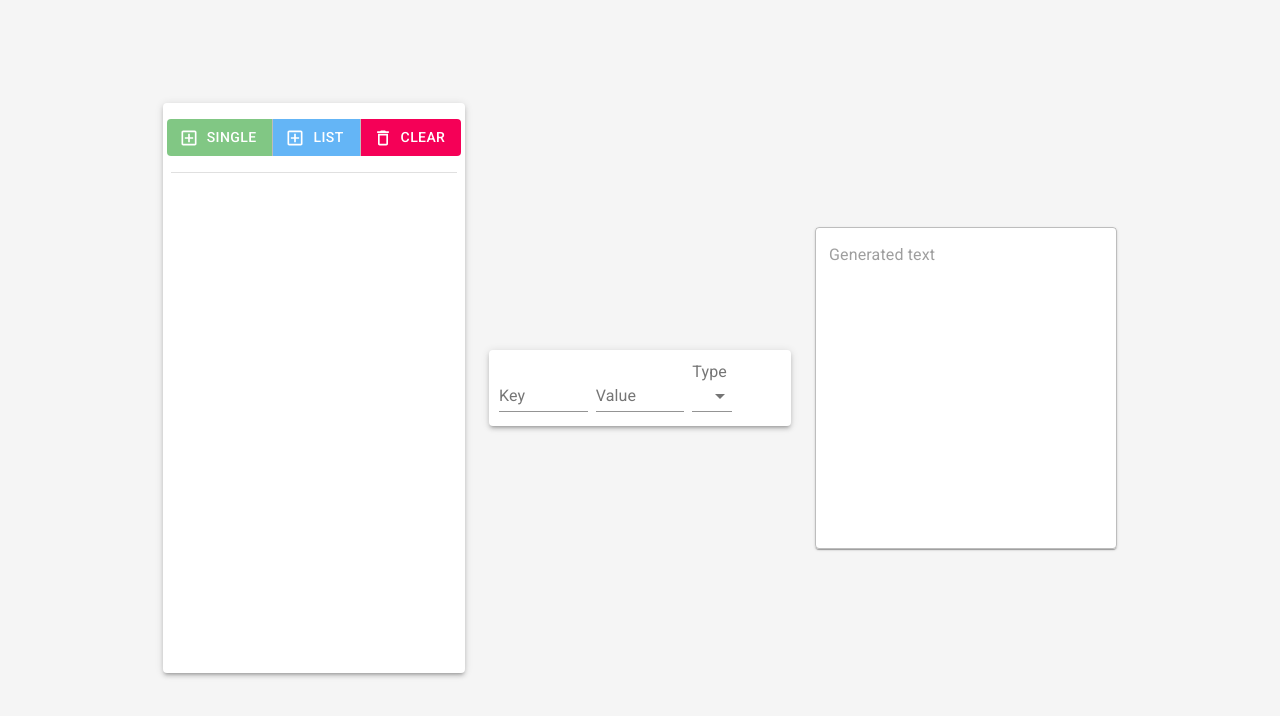
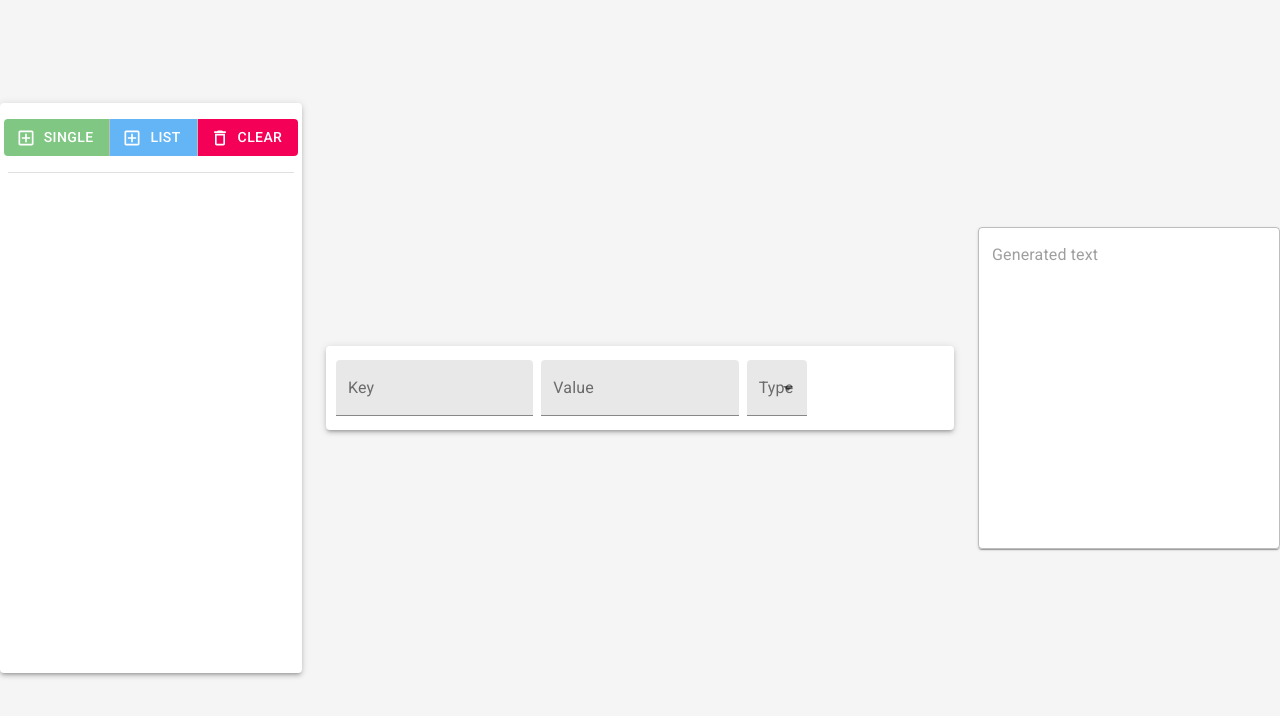
Before and after one commit to IsahannHan/list2text, a React (Create React App) app: page / in a window 1280 px wide. Shown: the top 716 px of the page. Built offline with nearby package versions, Linux system fonts and the light colour scheme.

Commit message:
fixing editing

```diff
--- a/src/components/ActionButtons/ActionButtons.js
+++ b/src/components/ActionButtons/ActionButtons.js
@@ -6,9 +6,6 @@ import React from 'react';
 import './ActionButtons.css';
 
 export default class ActionButtons extends React.Component {
-    constructor(props) {
-        super(props);
-    }
 
     render() {
         return (
--- a/src/components/App/App.js
+++ b/src/components/App/App.js
@@ -12,9 +12,9 @@ class App extends React.Component {
         super(props);
 
         this.state = {
-            currentElement: { id: 0, key: '', value: '', type: '' },
+            currentElement: {},
             elementList: [],
-            elementCount: 1,
+            elementCount: 0,
             profiles: [
                 {
                     name: 'default',
@@ -107,16 +107,8 @@ class App extends React.Component {
     }
 
     addNewItem(simple) {
-        const key = `New element ${this.state.elementCount}`;
-        const value = simple
-            ? 'Type something...'
-            : [
-                  {
-                      key: key + '[NESTED]',
-                      value: 'Type something...',
-                      type: 'simple',
-                  },
-              ];
+        const key = 'New element';
+        const value = simple ? 'Type something...' : [];
 
         const newElement = {
             id: this.state.elementCount,
@@ -131,36 +123,44 @@ class App extends React.Component {
         }));
     }
 
-    editItem(element) {
+    editItem(id) {
         this.setState({
-            currentElement: element,
+            currentElement: this.state.elementList.find((e) => e.id === id),
         });
     }
 
-    deleteItem(key) {
-        this.setState({
-            elementList: this.state.elementList.filter(
-                (item) => item.key !== key
-            ),
-        });
+    deleteItem(id) {
+        const element = this.state.elementList.find((e) => e.id === id);
+
+        if (Array.isArray(element.value)) {
+            element.value = [];
+        }
+
+        this.setState((prevState) => ({
+            elementList: prevState.elementList.filter((e) => e.id !== id),
+            currentElement:
+                prevState.currentElement === element
+                    ? {}
+                    : prevState.currentElement,
+        }));
     }
 
     clearList() {
-        this.setState({ elementList: [] });
+        this.setState({ elementList: [], currentElement: {} });
     }
 
     handleItemChanged(event, id) {
         const element = this.state.elementList.find((e) => e.id === id);
+        const elementIndex = this.state.elementList.findIndex(
+            (e) => e.id === id
+        );
 
         const changedField = event.target.name;
         const changedValue = event.target.value;
 
-        const newElement = update(element, {
-            [changedField]: { $set: changedValue },
-        });
-        const newElementList = update(this.state.elementList, {
-            $splice: [[id, 1, newElement]],
-        });
+        const newElement = { ...element, [changedField]: changedValue };
+        const newElementList = this.state.elementList;
+        newElementList[elementIndex] = newElement;
 
         this.setState({
             currentElement: newElement,
@@ -218,7 +218,7 @@ class App extends React.Component {
                         </Paper>
                     </Grid>
 
-                    <Grid item xs={3}>
+                    <Grid item xs={6}>
                         <Paper elevation={3}>
                             <ElementEditor
                                 onChange={this.handleItemChanged}
--- a/src/components/ElementEditor/ElementEditor.js
+++ b/src/components/ElementEditor/ElementEditor.js
@@ -4,11 +4,18 @@ import {
     TextField,
     MenuItem,
     InputLabel,
+    FormControl
 } from '@material-ui/core';
 import React from 'react';
 
 export default class ElementEditor extends React.Component {
     render() {
+        const id = this.props.element.id;
+        const key = this.props.element.key;
+        const valueIsArray = Array.isArray(this.props.element.value);
+        const value = valueIsArray ? '[LIST INSIDE]' : this.props.element.value;
+        const type = this.props.element.type;
+
         return (
             <>
                 <Grid
@@ -22,13 +29,10 @@ export default class ElementEditor extends React.Component {
                         <TextField
                             name="key"
                             label="Key"
-                            onChange={(event) =>
-                                this.props.onChange(
-                                    event,
-                                    this.props.element.id
-                                )
-                            }
-                            value={this.props.element.key}
+                            onChange={(event) => this.props.onChange(event, id)}
+                            value={key || ''}
+                            variant="filled"
+                            fullWidth={true}
                         />
                     </Grid>
 
@@ -36,37 +40,36 @@ export default class ElementEditor extends React.Component {
                         <TextField
                             name="value"
                             label="Value"
-                            onChange={(event) =>
-                                this.props.onChange(
-                                    event,
-                                    this.props.element.id
-                                )
-                            }
-                            value={this.props.element.value}
+                            disabled={valueIsArray}
+                            onChange={(event) => this.props.onChange(event, id)}
+                            value={value || ''}
+                            variant="filled"
+                            fullWidth={true}
                         />
                     </Grid>
                     <Grid item xs={4}>
-                        <InputLabel id="type">Type</InputLabel>
+                        <FormControl variant="filled">
+                            <InputLabel id="typez">Type</InputLabel>
                             <Select
-                            value={this.props.element.type}
+                                value={type || ''}
                                 id="type"
-                            labelId="Type"
+                                labelId="typez"
                                 name="type"
+                                variant="filled"
+                                minWidth="200px"
                                 onChange={(event) =>
-                                this.props.onChange(
-                                    event,
-                                    this.props.element.id
-                                )
+                                    this.props.onChange(event, id)
                                 }
                             >
-                            {this.props.types.map((type) => {
+                                {this.props.types.map((t) => {
                                     return (
-                                    <MenuItem value={type.type}>
-                                        {type.type}
+                                        <MenuItem key={t.type} value={t.type}>
+                                            {t.type}
                                         </MenuItem>
                                     );
                                 })}
                             </Select>
+                        </FormControl>
                     </Grid>
                 </Grid>
             </>
--- a/src/components/ElementList/ElementActionButtons.js
+++ b/src/components/ElementList/ElementActionButtons.js
@@ -27,7 +27,7 @@ export default function ElementActionButtons(props) {
                     style={{ color: blue[300] }}
                 />
             ),
-            action: () => props.editItem(props.element),
+            action: () => props.editItem(props.element.id),
             shouldRender: true,
         },
         {
@@ -38,7 +38,7 @@ export default function ElementActionButtons(props) {
                     style={{ color: red[300] }}
                 />
             ),
-            action: () => props.deleteItem(props.element),
+            action: () => props.deleteItem(props.element.id),
             shouldRender: true,
         },
     ];
--- a/src/components/ElementList/ElementList.js
+++ b/src/components/ElementList/ElementList.js
@@ -28,11 +28,12 @@ export default class ElementList extends React.Component {
                 {this.props.elementList.map((element) => {
                     const key = element.key;
                     const value = element.value;
+                    const id = element.id;
 
                     if (Array.isArray(value)) {
                         return (
                             <>
-                                <ListItem key={`${key}.list`}>
+                                <ListItem key={id}>
                                     {this.state.open ? (
                                         <IconButton
                                             onClick={() =>
@@ -58,20 +59,21 @@ export default class ElementList extends React.Component {
                                     )}
                                     <ListItemText primary={key} />
                                     <ElementActionButtons
-                                        value={key}
+                                        element={element}
                                         isComplex={true}
                                         editItem={this.props.editItem}
                                         deleteItem={this.props.deleteItem}
                                     />
                                 </ListItem>
                                 <Collapse
-                                    key={`${key}.collapse`}
+                                    key={`${id}.collapse`}
                                     in={this.state.open}
                                     timeout="auto"
                                     unmountOnExit
                                 >
                                     <ElementList
                                         elementList={value}
+                                        editItem={this.props.editItem}
                                         deleteItem={this.props.deleteItem}
                                     />
                                 </Collapse>
@@ -79,8 +81,8 @@ export default class ElementList extends React.Component {
                         );
                     } else {
                         return (
-                            <ListItem key={value}>
-                                <ListItemText primary={key} secondary={value} />
+                            <ListItem key={id}>
+                                <ListItemText primary={key} secondary={value + id} />
                                 <ElementActionButtons
                                     element={element}
                                     isComplex={false}
```
Lines whose indentation alone changed are shown as unchanged.
